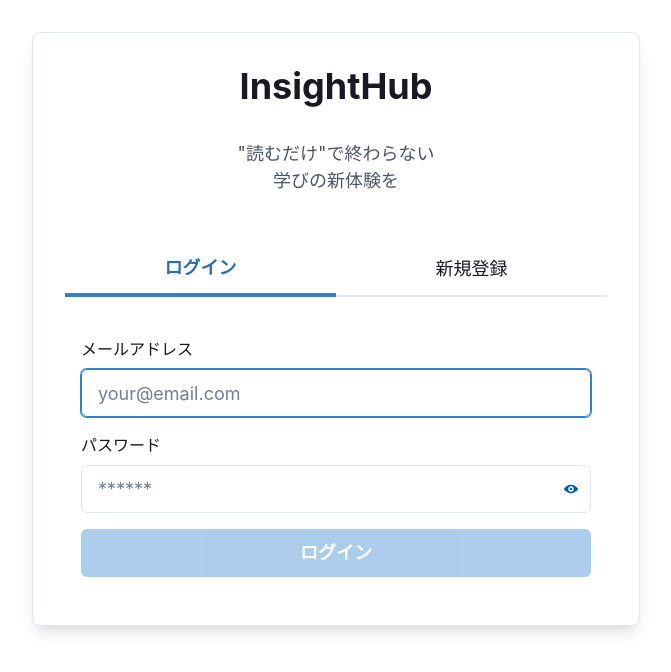
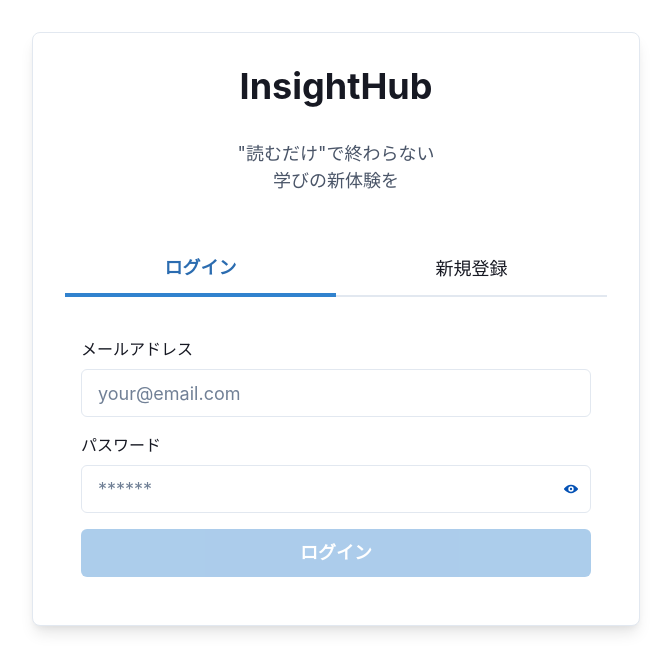
Before and after one commit to hukurou0/insight-hub, a React (Vite) app in the folder web/: page / in a window 1280 px wide. Shown: the top 672 px of the page, without its empty margins (304-975 px from the left). Built offline with nearby package versions, Linux system fonts and the light colour scheme; no server answers.

Commit message:
Revert "fix auth"
This reverts commit 16d10d6dd06954396efc7e63a91e92e84bbbd0a8.

```diff
--- a/web/src/features/auth/components/Auth.tsx
+++ b/web/src/features/auth/components/Auth.tsx
@@ -1,4 +1,4 @@
-import { useState, memo, useRef, useEffect } from 'react';
+import { useState, memo } from 'react';
 import {
   Box,
   Button,
@@ -45,30 +45,17 @@ const AuthForm = memo(({
   error: string;
   loading: boolean;
   handleSubmit: (isSignUp: boolean) => void;
-}) => {
-  const emailInputRef = useRef<HTMLInputElement>(null);
-  const passwordInputRef = useRef<HTMLInputElement>(null);
-
-  useEffect(() => {
-    if (emailInputRef.current) {
-      emailInputRef.current.focus();
-    }
-  }, []);
-
-  return (
+}) => (
   <VStack spacing={4} w="100%">
     <FormControl isInvalid={!!error}>
       <FormLabel>メールアドレス</FormLabel>
       <Input
-          ref={emailInputRef}
         type="email"
         value={email}
         onChange={(e) => setEmail(e.target.value)}
         onKeyDown={(e) => {
           if (e.key === 'Enter' && !loading) {
-              if (passwordInputRef.current) {
-                passwordInputRef.current.focus();
-              }
+            handleSubmit(isSignUp);
           }
         }}
         placeholder="your@email.com"
@@ -84,7 +71,6 @@ const AuthForm = memo(({
       <FormLabel>パスワード</FormLabel>
       <InputGroup>
         <Input
-            ref={passwordInputRef}
           type={showPassword ? 'text' : 'password'}
           value={password}
           onChange={(e) => setPassword(e.target.value)}
@@ -125,8 +111,7 @@ const AuthForm = memo(({
       {isSignUp ? '新規登録' : 'ログイン'}
     </Button>
   </VStack>
-  );
-});
+));
 
 export default function Auth() {
   const [email, setEmail] = useState('');
```
Lines whose indentation alone changed are shown as unchanged.
